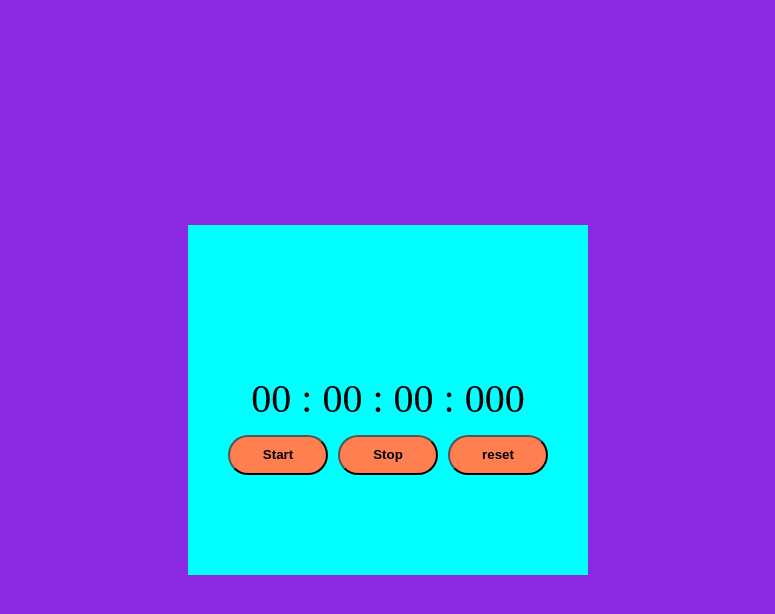
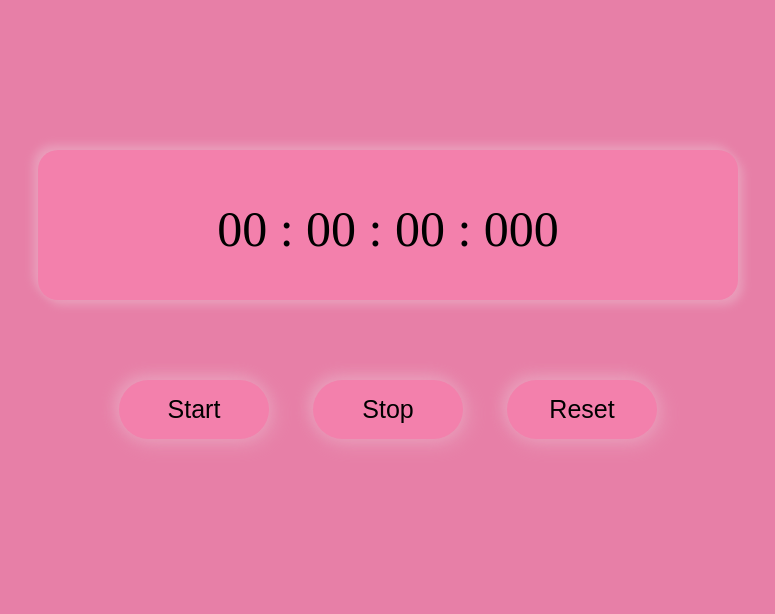
Before and after one commit to Swardha/Stop-Watch, a plain HTML site: page index.html in a window 1280 px wide. Shown: the whole page, without its empty margins (252-1027 px from the left). Drawn offline with Linux system fonts and the light colour scheme.

Commit message:
initial commit

```diff
--- a/index.html
+++ b/index.html
@@ -13,17 +13,13 @@
 
 <body>
     <div class="container">
-    <div class="wraper">
     <p id="para"> 00 :  00  :  00  :  000</p>
     </div>
+ <div class="wrapper">
     <button id="start-btn">Start</button>
     <button id="stop-btn">Stop</button>
-    <button id="reset-btn">reset</button>
-    </div>
-
-
-
-
+    <button id="reset-btn">Reset</button>
+</div>
 
 <script src="stop.js">
 
--- a/stop.js
+++ b/stop.js
@@ -37,10 +37,18 @@ function display(){
                 min=0;
                 hr++;
             }
+
         }
     }
 
-    para.innerHTML=`${hr} : ${min} : ${sec}: ${millisec}`;
+    let h = hr < 10 ? "0" + hr : hr;
+    let m = min < 10 ? "0" + min : min;
+    let s = sec < 10 ? "0" + sec : sec;
+    let ms = millisec < 10 ? "00" + millisec : millisec <100 ? "0" + millisec : millisec;
+
+
+
+    para.innerHTML=`${h} : ${m} : ${s}: ${ms}`;
 
 
 
--- a/style.css
+++ b/style.css
@@ -1,35 +1,57 @@
 *{
     margin:0;
     padding:0;
+    box-sizing: border-box;
 }
 
 body{
-    background-color: blueviolet;
+    background-color:rgb(231, 127, 167);
 }
 
 .container{
-    position:absolute;
-    background-color: aqua;
+    width:700px;
     display:block;
+    margin: auto;
+    margin-top:150px;
+    padding:20px;
+    height:150px;
+    align-items: center;
+    place-items: center;
+    text-align: center;
+    background-color:rgb(243, 128, 172);
+    border-radius: 20px;
+    box-shadow: -5px -5px 10px rgb(233, 158, 187),
+     5px 5px 10px rgb(233, 158, 187);
+
+}
+
+.wrapper{
+    display:block;
+    width:700px;
     margin:auto;
-    width:400px;
-    height:200px;
-    top:0;
-    left:0;
-    bottom:0;
-    right:0;
-    padding-top:150px;
-    justify-content: center;
+    margin-top: 30px;
+    height:100px;
+    padding:30px;
+    place-items: center;
     text-align: center;
-    font-size: 40px;
 }
 
 button{
-    width:100px;
-    height:40px;
-    padding:10px;
-    background-color: coral;
-    font-weight: 600;
-    border-radius: 50px;
+    width:150px;
+    padding:15px;
+    margin:20px;
+    font-size: 25px;
+    background-color: rgb(243, 128, 172);
+    box-shadow: -4px -4px 15px rgb(233, 158, 187),
+     4px 4px 20px rgb(233, 158, 187);
+     outline:none;
+     border: none;
+     border-radius: 50px;
 
 }
+
+p{
+    font-size: 50px;
+    margin:30px;
+
+}
```
